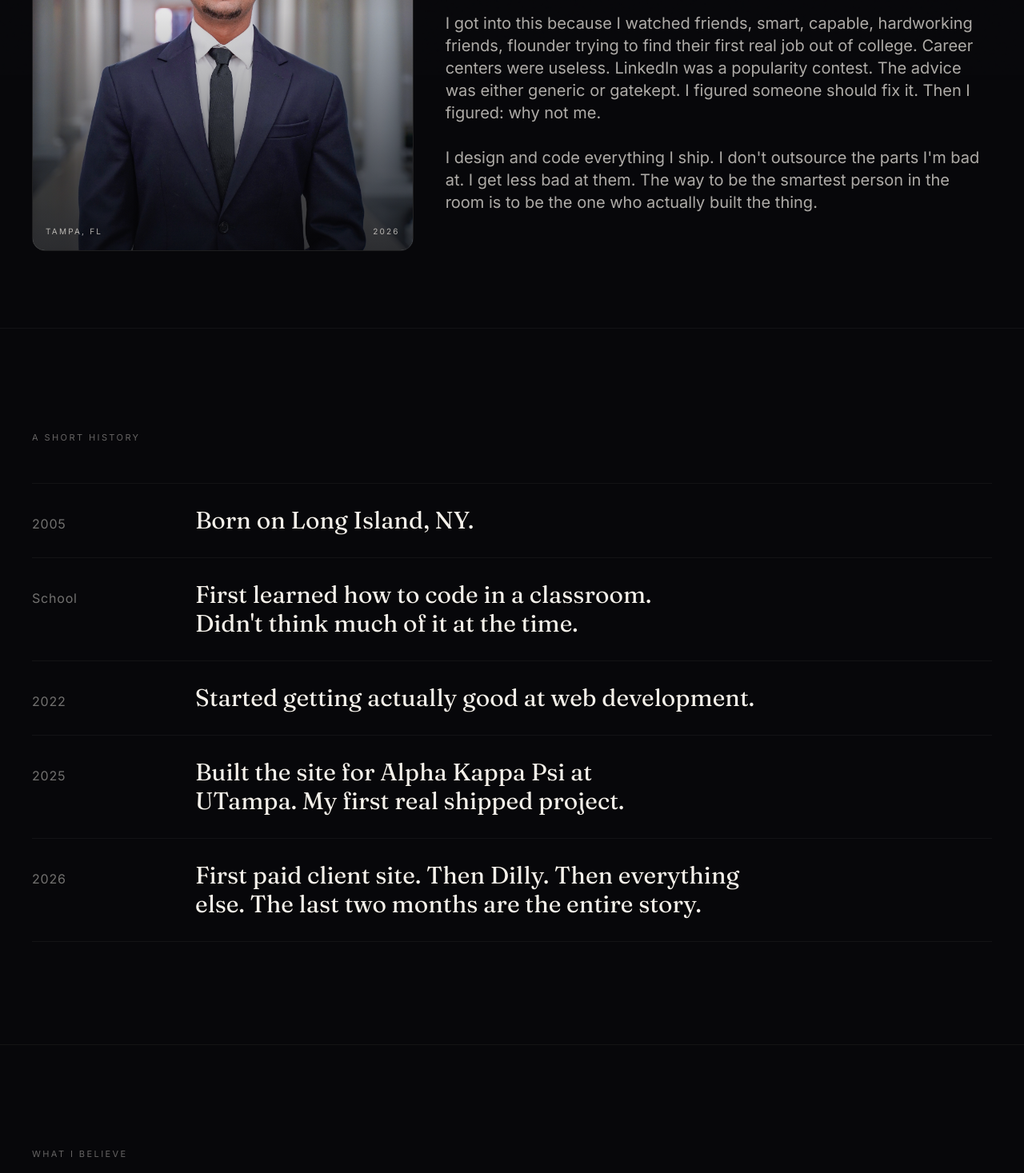
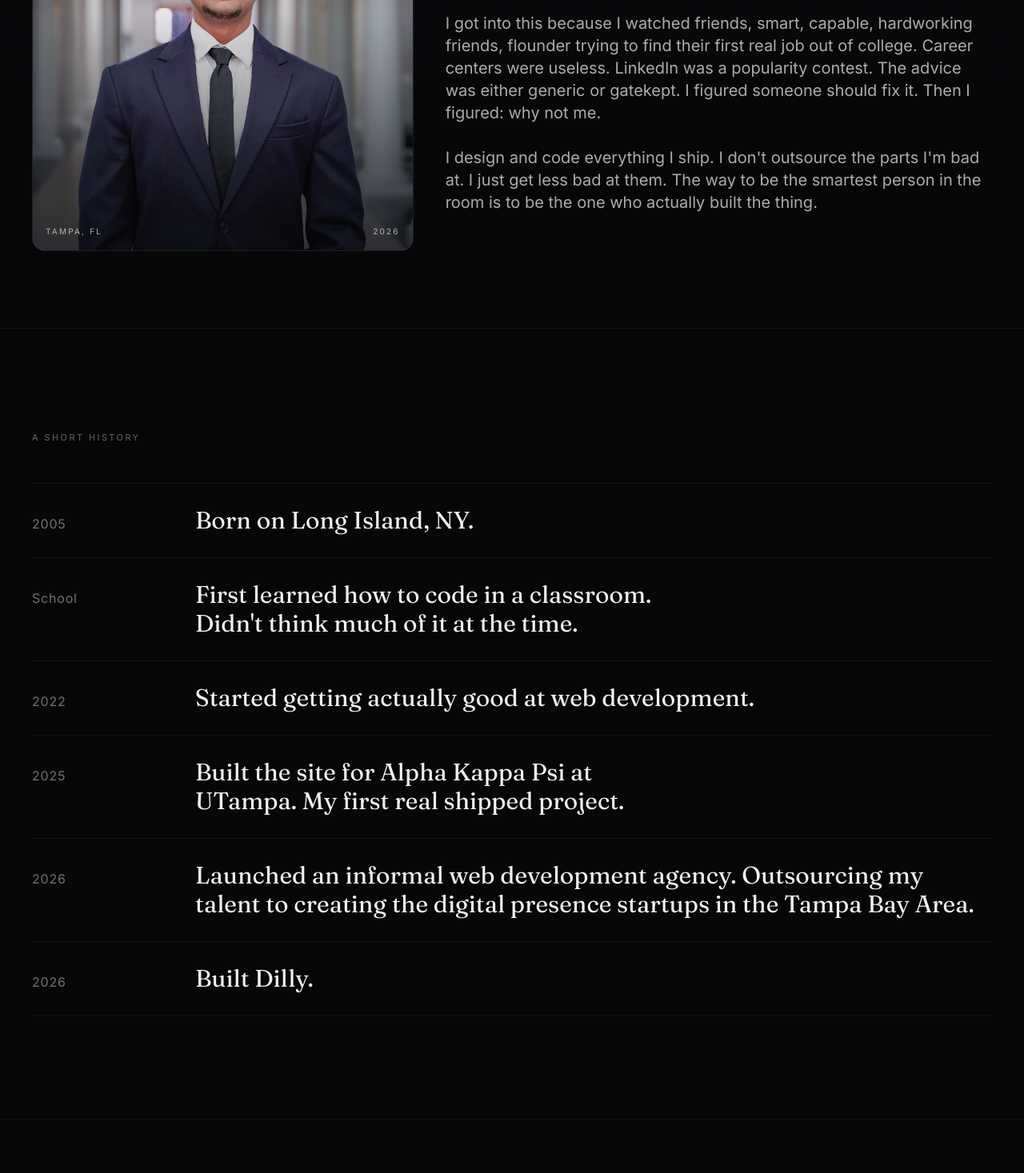
Before and after one commit to Dilan1234321/dilankochhar.com, a Next.js app: page /about in a window 1280 px wide. Shown: the part 706-2173 px from the top of the page at 80% size. Built offline with nearby package versions, Linux system fonts and the light colour scheme.

Commit message:
Revise personal history and agency description

```diff
--- a/app/about/page.tsx
+++ b/app/about/page.tsx
@@ -7,7 +7,8 @@ const timeline = [
   { y: "School", t: "First learned how to code in a classroom. Didn't think much of it at the time." },
   { y: "2022", t: "Started getting actually good at web development." },
   { y: "2025", t: "Built the site for Alpha Kappa Psi at UTampa. My first real shipped project." },
-  { y: "2026", t: "First paid client site. Then Dilly. Then everything else. The last two months are the entire story." },
+  { y: "2026", t: "Launched an informal web development agency. Outsourcing my talent to creating the digital presence startups in the Tampa Bay Area." },
+  { y: "2026", t: "Built Dilly." },
 ];
 
 export default function AboutPage() {
@@ -63,7 +64,7 @@ export default function AboutPage() {
             </p>
             <p>
               I design and code everything I ship. I don't outsource the parts I'm bad at. I
-              get less bad at them. The way to be the smartest person in the room is to be the
+              just get less bad at them. The way to be the smartest person in the room is to be the
               one who actually built the thing.
             </p>
           </div>
```
